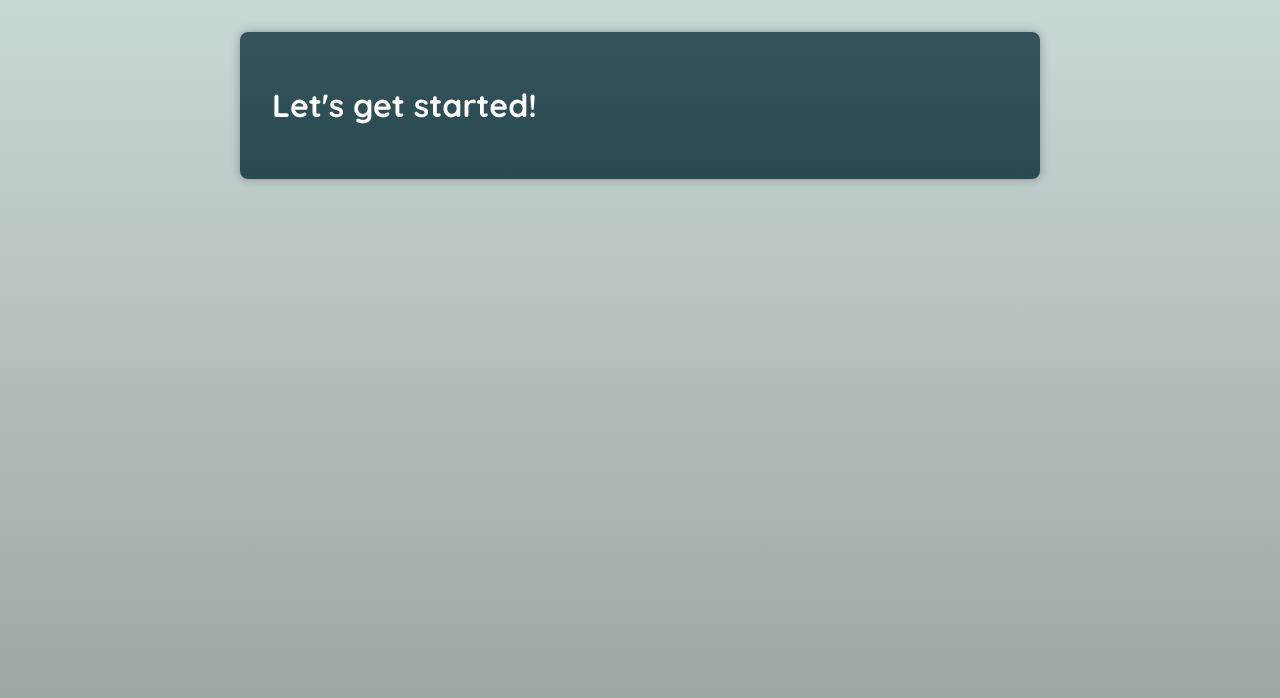
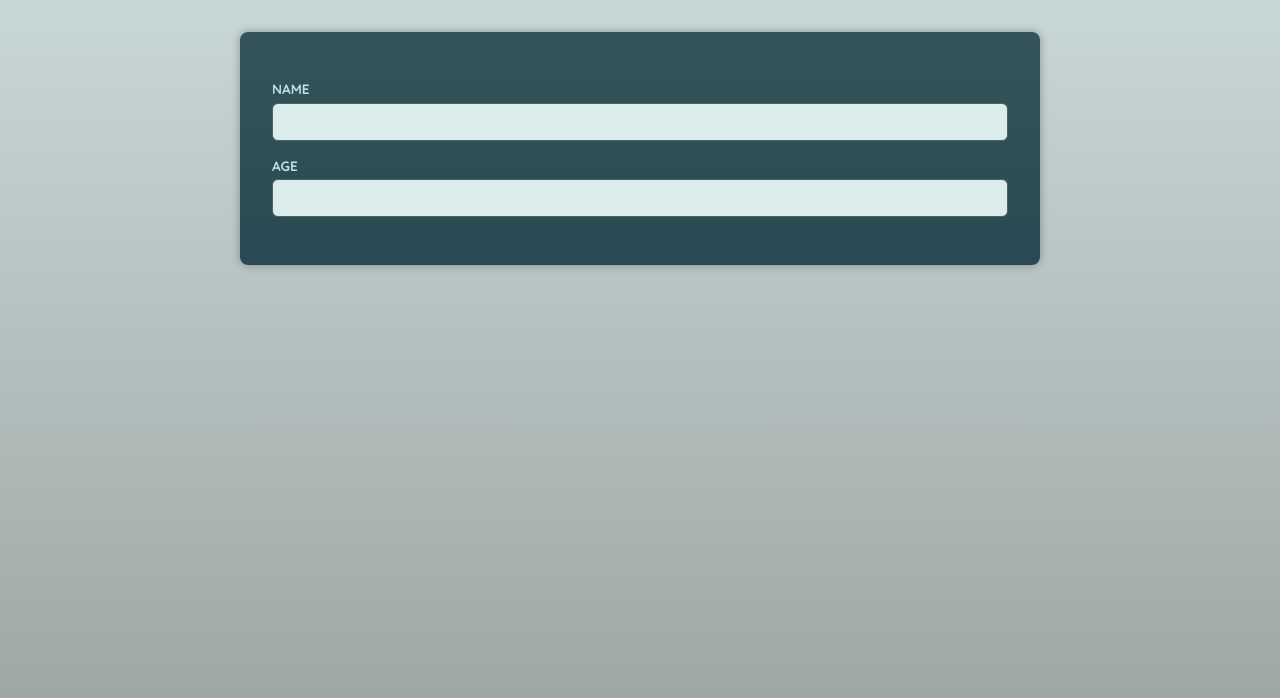
Before and after one commit to nigmasilmi/react-typescript-up-a-notch, a React (Vite) app in the folder react-ts-adv/: page / in a window 1280 px wide. Shown: the top 698 px of the page. Built offline with nearby package versions, Linux system fonts and the light colour scheme; the HTML template or start-up script is replaced by a standard one; a web font is replaced by a local one.

Commit message:
initial Input wrapper component setup

```diff
--- a/react-ts-adv/src/App.tsx
+++ b/react-ts-adv/src/App.tsx
@@ -1,5 +1,11 @@
+import Input from "./components/Input";
 function App() {
-  return <h1>Let's get started!</h1>;
+  return (
+    <main>
+      <Input label="name" id="input-name" />
+      <Input label="age" id="input-age" />
+    </main>
+  );
 }
 
 export default App;
--- /dev/null
+++ b/react-ts-adv/src/components/Input.tsx
@@ -0,0 +1,14 @@
+type InputProps = {
+  label: string;
+  id: string;
+  //   type: "text" | "email";
+};
+
+export default function Input({ label, id }: InputProps) {
+  return (
+    <p>
+      <label htmlFor={id}>{label}</label>
+      <input id={id} />
+    </p>
+  );
+}
```
